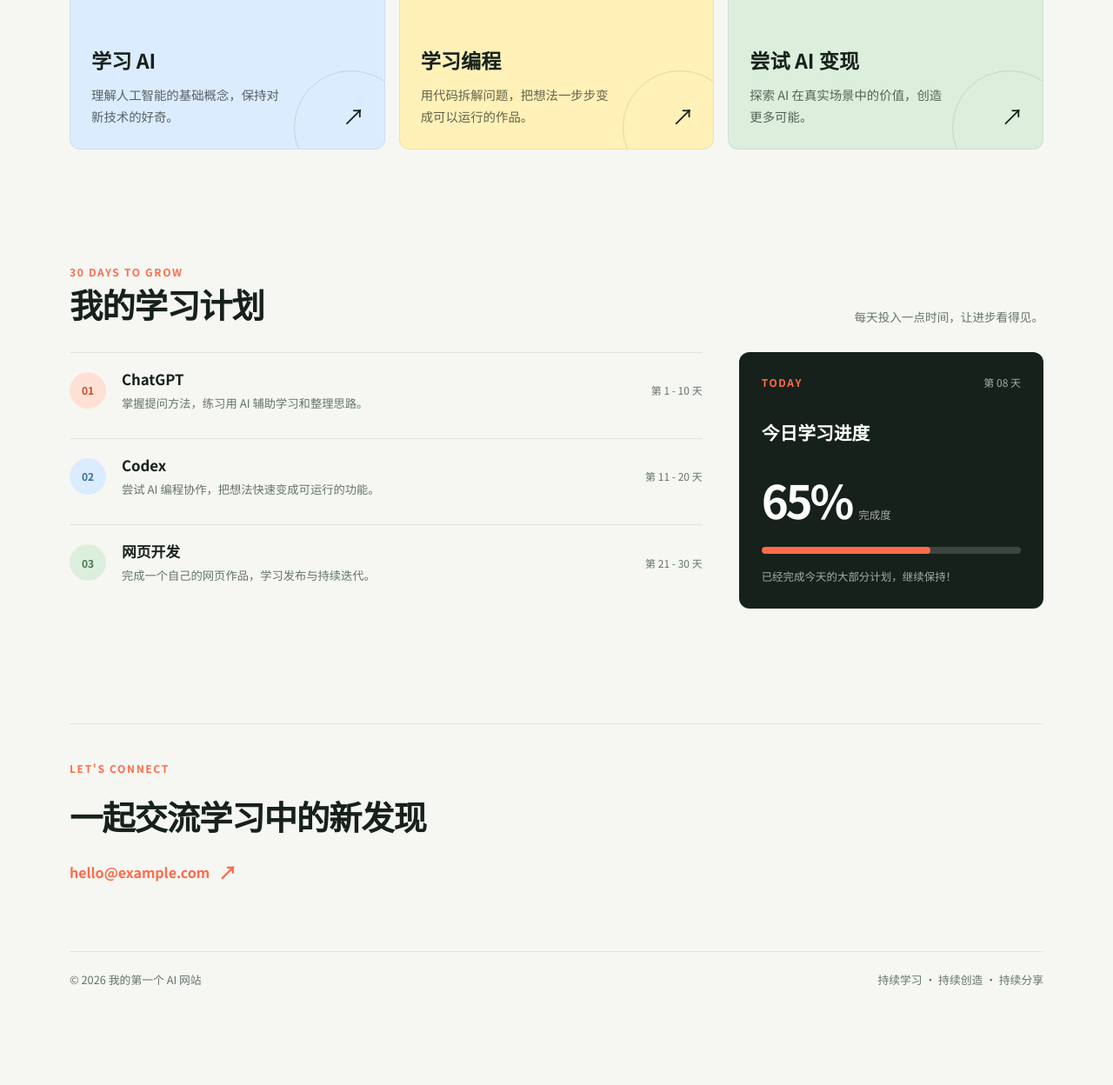
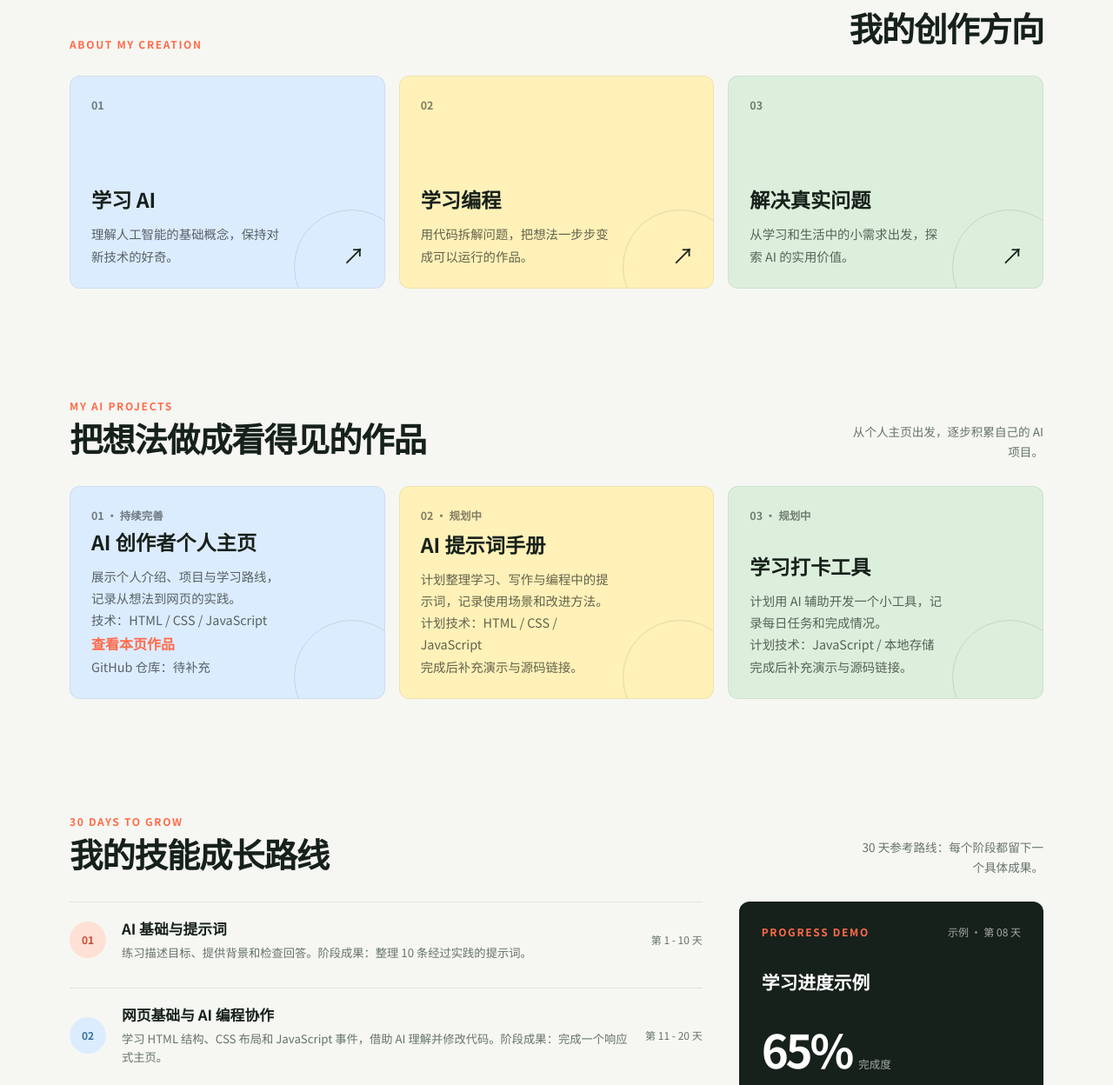
Before and after one commit to niccjie/ai-first-project, a plain HTML site: page index.html in a window 1280 px wide. Shown: the part 742-1990 px from the top of the page at 87% size. Before the commit the page ends 1910 px from the top, so only its background shows below. Drawn offline with Linux system fonts and the light colour scheme.

Commit message:
upgrade AI creator homepage

```diff
--- a/index.html
+++ b/index.html
@@ -3,8 +3,8 @@
 <head>
   <meta charset="UTF-8">
   <meta name="viewport" content="width=device-width, initial-scale=1.0">
-  <meta name="description" content="一个大学生的 AI 学习与探索个人介绍网页">
-  <title>我的第一个 AI 网站</title>
+  <meta name="description" content="一个大学生 AI 创作者的个人主页，分享 AI 项目、编程实践与技能成长路线。">
+  <title>AI 创作者个人主页</title>
   <link rel="stylesheet" href="style.css">
 </head>
 <body>
@@ -13,8 +13,8 @@
       <a class="brand" href="#home">AI<span>.</span></a>
       <div class="nav-links">
         <a class="active" href="#home">首页</a>
-        <a href="#about">关于我</a>
-        <a href="#plan">学习计划</a>
+        <a href="#projects">项目</a>
+        <a href="#plan">成长路线</a>
         <a href="#contact">联系我</a>
       </div>
     </nav>
@@ -22,20 +22,21 @@
 
   <main class="page-shell">
     <section class="intro" id="home" aria-labelledby="page-title">
-      <p class="eyebrow">HELLO, AI WORLD</p>
-      <h1 id="page-title">我的第一个 <span>AI 网站</span></h1>
-      <p class="intro-text">你好！我是一个正在探索 AI 与编程的大学生，喜欢把好奇心变成一个个真实的小项目。</p>
+      <p class="eyebrow">AI CREATOR · LEARN & BUILD</p>
+      <h1 id="page-title"><span>AI 创作者</span><br>把想法变成作品</h1>
+      <p class="intro-text">你好！我是一个正在探索 AI 与编程的大学生，也是一名持续成长的 AI 创作者。我用 AI 辅助学习、用代码实现想法，在这里分享作品与成长记录。</p>
       <button class="explore-button" id="explore-button" type="button">
         开始探索
         <span aria-hidden="true">→</span>
       </button>
       <p class="button-message" id="button-message" aria-live="polite">准备好一起出发了吗？</p>
+      <p><a class="contact-link" href="#projects">查看我的项目 <span aria-hidden="true">↓</span></a></p>
     </section>
 
     <section class="learning-path" id="about" aria-labelledby="path-title">
       <div class="section-heading">
-        <p class="eyebrow">MY NEXT STEPS</p>
-        <h2 id="path-title">把兴趣，变成能力</h2>
+        <p class="eyebrow">ABOUT MY CREATION</p>
+        <h2 id="path-title">我的创作方向</h2>
       </div>
 
       <div class="card-grid">
@@ -60,10 +61,55 @@
         <article class="learning-card card-green">
           <div class="card-number">03</div>
           <div>
-            <h3>尝试 AI 变现</h3>
-            <p>探索 AI 在真实场景中的价值，创造更多可能。</p>
+            <h3>解决真实问题</h3>
+            <p>从学习和生活中的小需求出发，探索 AI 的实用价值。</p>
           </div>
           <span class="card-arrow" aria-hidden="true">↗</span>
+        </article>
+      </div>
+    </section>
+
+    <!-- 复用现有卡片样式；规划中的项目明确标注状态。 -->
+    <section class="learning-path" id="projects" aria-labelledby="projects-title">
+      <div class="section-heading">
+        <div>
+          <p class="eyebrow">MY AI PROJECTS</p>
+          <h2 id="projects-title">把想法做成看得见的作品</h2>
+        </div>
+        <p class="section-note">从个人主页出发，逐步积累自己的 AI 项目。</p>
+      </div>
+
+      <div class="card-grid">
+        <article class="learning-card card-blue">
+          <div class="card-number">01 · 持续完善</div>
+          <div>
+            <h3>AI 创作者个人主页</h3>
+            <p>展示个人介绍、项目与学习路线，记录从想法到网页的实践。</p>
+            <p>技术：HTML / CSS / JavaScript</p>
+            <p><a class="contact-link" href="#home">查看本页作品</a></p>
+            <!-- 有真实仓库地址后，在这里添加项目源码链接。 -->
+            <p>GitHub 仓库：待补充</p>
+          </div>
+        </article>
+
+        <article class="learning-card card-yellow">
+          <div class="card-number">02 · 规划中</div>
+          <div>
+            <h3>AI 提示词手册</h3>
+            <p>计划整理学习、写作与编程中的提示词，记录使用场景和改进方法。</p>
+            <p>计划技术：HTML / CSS / JavaScript</p>
+            <p>完成后补充演示与源码链接。</p>
+          </div>
+        </article>
+
+        <article class="learning-card card-green">
+          <div class="card-number">03 · 规划中</div>
+          <div>
+            <h3>学习打卡工具</h3>
+            <p>计划用 AI 辅助开发一个小工具，记录每日任务和完成情况。</p>
+            <p>计划技术：JavaScript / 本地存储</p>
+            <p>完成后补充演示与源码链接。</p>
+          </div>
         </article>
       </div>
     </section>
@@ -72,9 +118,9 @@
       <div class="section-heading">
         <div>
           <p class="eyebrow">30 DAYS TO GROW</p>
-          <h2 id="plan-title">我的学习计划</h2>
+          <h2 id="plan-title">我的技能成长路线</h2>
         </div>
-        <p class="section-note">每天投入一点时间，让进步看得见。</p>
+        <p class="section-note">30 天参考路线：每个阶段都留下一个具体成果。</p>
       </div>
 
       <div class="plan-layout">
@@ -82,24 +128,24 @@
           <article class="plan-item">
             <span class="plan-icon plan-icon-orange">01</span>
             <div>
-              <h3>ChatGPT</h3>
-              <p>掌握提问方法，练习用 AI 辅助学习和整理思路。</p>
+              <h3>AI 基础与提示词</h3>
+              <p>练习描述目标、提供背景和检查回答。阶段成果：整理 10 条经过实践的提示词。</p>
             </div>
             <span class="plan-days">第 1 - 10 天</span>
           </article>
           <article class="plan-item">
             <span class="plan-icon plan-icon-blue">02</span>
             <div>
-              <h3>Codex</h3>
-              <p>尝试 AI 编程协作，把想法快速变成可运行的功能。</p>
+              <h3>网页基础与 AI 编程协作</h3>
+              <p>学习 HTML 结构、CSS 布局和 JavaScript 事件，借助 AI 理解并修改代码。阶段成果：完成一个响应式主页。</p>
             </div>
             <span class="plan-days">第 11 - 20 天</span>
           </article>
           <article class="plan-item">
             <span class="plan-icon plan-icon-green">03</span>
             <div>
-              <h3>网页开发</h3>
-              <p>完成一个自己的网页作品，学习发布与持续迭代。</p>
+              <h3>项目实践与 GitHub</h3>
+              <p>练习 Git 版本管理，编写项目说明并发布仓库。阶段成果：做出一个可演示的小工具，记录改进计划。</p>
             </div>
             <span class="plan-days">第 21 - 30 天</span>
           </article>
@@ -107,28 +153,32 @@
 
         <aside class="progress-panel" aria-labelledby="progress-title">
           <div class="progress-topline">
-            <p class="eyebrow">TODAY</p>
-            <span>第 08 天</span>
+            <p class="eyebrow">PROGRESS DEMO</p>
+            <span>示例 · 第 08 天</span>
           </div>
-          <h3 id="progress-title">今日学习进度</h3>
+          <h3 id="progress-title">学习进度示例</h3>
           <div class="progress-value"><strong>65%</strong><span>完成度</span></div>
-          <div class="progress-track" role="progressbar" aria-label="今日学习进度" aria-valuenow="65" aria-valuemin="0" aria-valuemax="100">
+          <div class="progress-track" role="progressbar" aria-label="示例学习进度，非实际记录" aria-valuenow="65" aria-valuemin="0" aria-valuemax="100">
             <div class="progress-bar"></div>
           </div>
-          <p class="progress-caption">已经完成今天的大部分计划，继续保持！</p>
+          <p class="progress-caption">这里保留原有的静态进度展示，65% 为示例数据，暂不自动记录学习情况。</p>
         </aside>
       </div>
     </section>
 
     <section class="contact-section" id="contact" aria-labelledby="contact-title">
       <p class="eyebrow">LET'S CONNECT</p>
-      <h2 id="contact-title">一起交流学习中的新发现</h2>
-      <a class="contact-link" href="mailto:hello@example.com">hello@example.com <span aria-hidden="true">↗</span></a>
+      <h2 id="contact-title">交流 AI 想法，一起创作</h2>
+      <!-- 请将示例邮箱替换为自己的真实邮箱。 -->
+      <p><a class="contact-link" href="mailto:hello@example.com">hello@example.com <span aria-hidden="true">↗</span></a>（示例邮箱，待替换）</p>
+      <!-- 请将 GitHub 入口替换为 https://github.com/你的用户名，并将文字改为“我的 GitHub”。 -->
+      <p><a class="contact-link" href="https://github.com/" target="_blank" rel="noopener noreferrer">访问 GitHub（新窗口） <span aria-hidden="true">↗</span></a></p>
+      <p>个人 GitHub 主页与项目仓库链接待补充。</p>
     </section>
   </main>
 
   <footer class="footer">
-    <span>© 2026 我的第一个 AI 网站</span>
+    <span>© 2026 AI 创作者个人主页</span>
     <span>持续学习 · 持续创造 · 持续分享</span>
   </footer>
   <script src="script.js"></script>
```
